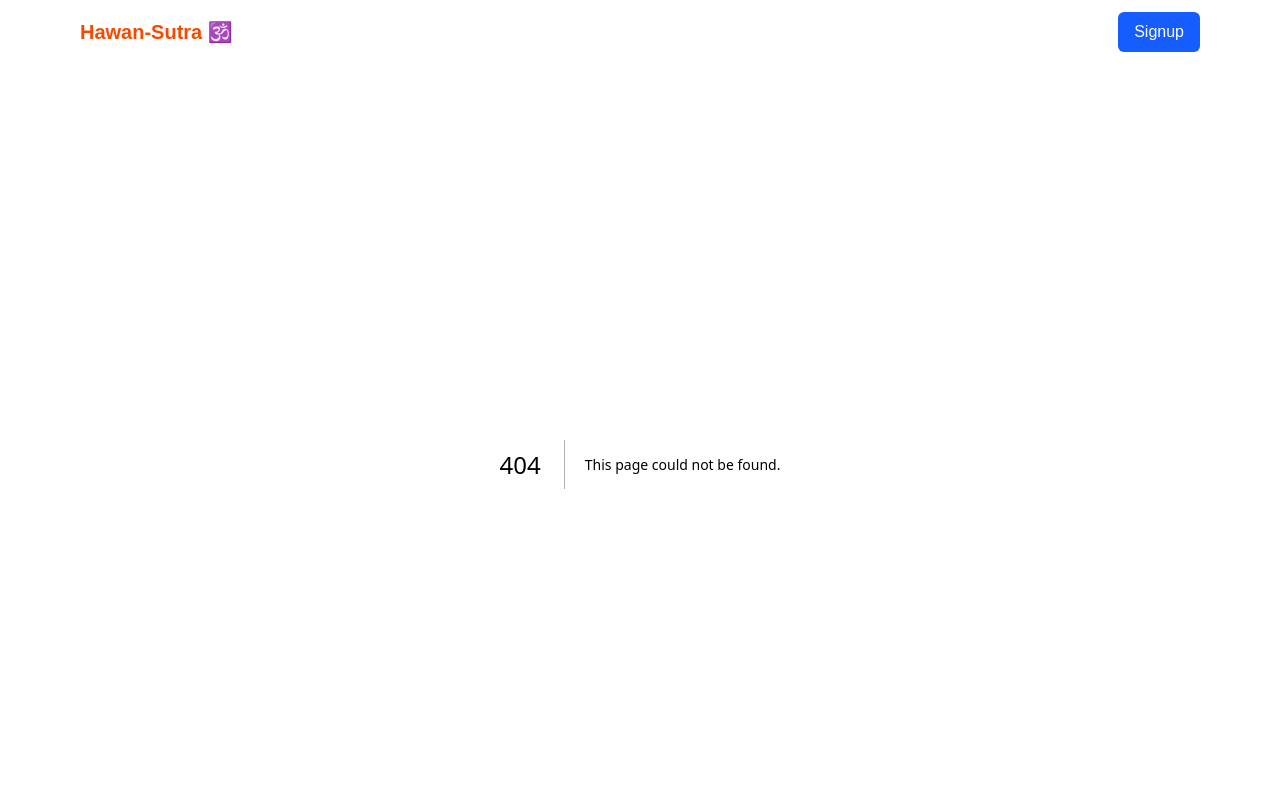
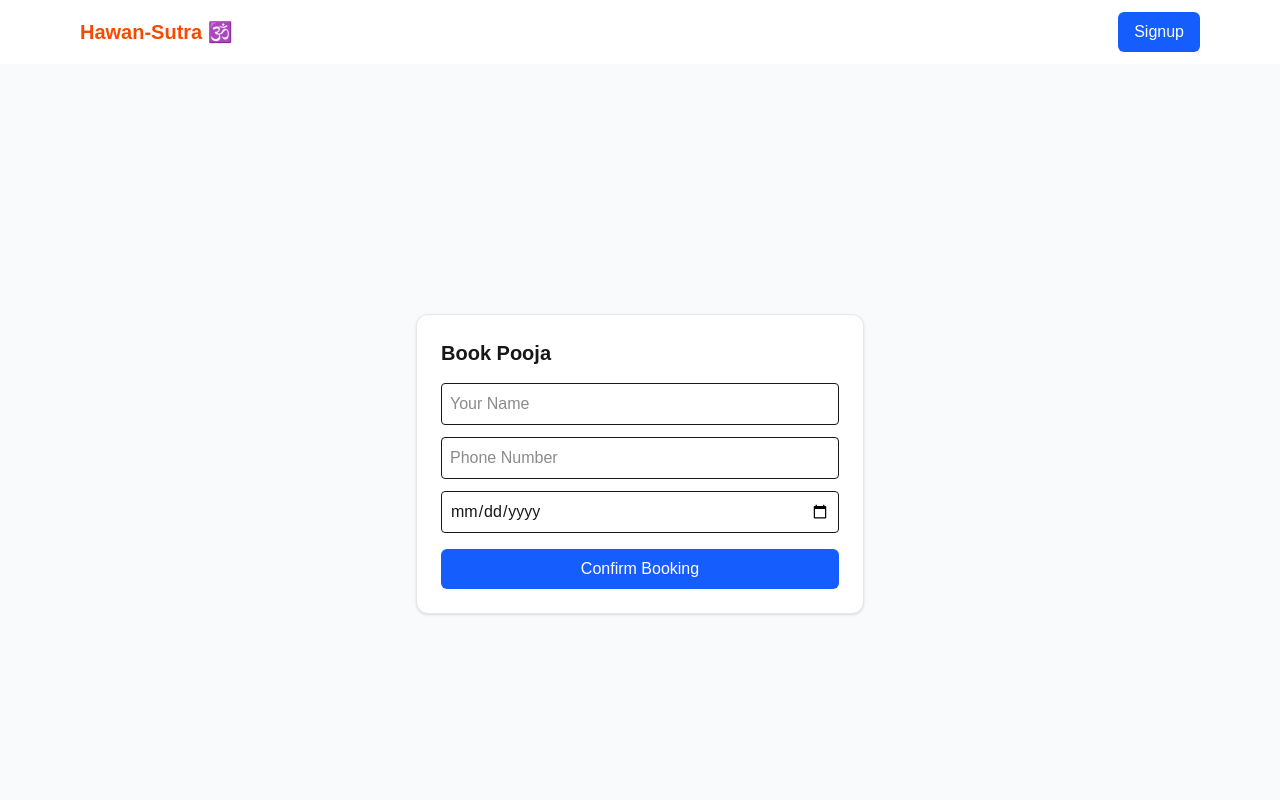
Before and after one commit to aman1999hopper/HawanSutra, a Next.js app in the folder pooja-app/: page /poojas/1/book in a window 1280 px wide. Before the commit this address had no page. Shown: the top 800 px of the page. Built offline with nearby package versions, Linux system fonts and the light colour scheme.

Commit message:
Removing error and retrive data from mongo

```diff
--- a/pooja-app/app/admin/page.tsx
+++ b/pooja-app/app/admin/page.tsx
@@ -1,6 +1,6 @@
 "use client";
 
-import { useEffect, useState } from "react";
+import { useCallback, useEffect, useState } from "react";
 import Card from "@/components/ui/Card";
 import Button from "@/components/ui/Button";
 
@@ -11,8 +11,33 @@ type Pooja = {
   price: number;
 };
 
+type Booking = {
+  _id: string;
+  poojaId: string;
+  name: string;
+  phone: string;
+  date: string;
+  createdAt: string;
+};
+
 export default function AdminPage() {
   const [poojas, setPoojas] = useState<Pooja[]>([]);
+  const [bookings, setBookings] = useState<Booking[]>([]);
+
+  // Load Poojas
+  const loadBookings = useCallback(async () => {
+    try {
+      const res = await fetch("/api/bookings");
+      const data = await res.json();
+      setBookings(data);
+    } catch (error) {
+      console.error("Failed to load bookings", error);
+    }
+  }, []);
+
+  useEffect(() => {
+    // loadBookings();
+  }, [loadBookings]);
 
   // Load data
   const loadPoojas = async () => {
@@ -105,6 +130,24 @@ export default function AdminPage() {
           </Card>
         ))}
       </div>
+      <div className="grid grid-cols-1 md:grid-cols-2 gap-4">
+        {bookings.map((b) => (
+          <Card key={b._id} className="p-4">
+            <p>
+              <b>Name:</b> {b.name}
+            </p>
+            <p>
+              <b>Phone:</b> {b.phone}
+            </p>
+            <p>
+              <b>Date:</b> {b.date}
+            </p>
+            <p className="text-xs text-gray-500 mt-1">
+              {new Date(b.createdAt).toLocaleString()}
+            </p>
+          </Card>
+        ))}
+      </div>
     </div>
   );
 }
--- /dev/null
+++ b/pooja-app/app/api/bookings/route.ts
@@ -0,0 +1,16 @@
+import { NextResponse } from "next/server";
+import { connectDB } from "@/lib/db";
+import Booking from "@/app/models/Booking";
+
+export async function POST(req: Request) {
+  await connectDB();
+  const body = await req.json();
+  await Booking.create(body);
+  return NextResponse.json({ success: true });
+}
+
+export async function GET() {
+  await connectDB();
+  const bookings = await Booking.find().sort({ createdAt: -1 });
+  return NextResponse.json(bookings);
+}
--- /dev/null
+++ b/pooja-app/app/models/Booking.ts
@@ -0,0 +1,15 @@
+import mongoose from "mongoose";
+
+
+const BookingSchema = new mongoose.Schema(
+  {
+    poojaId: String,
+    name: String,
+    phone: String,
+    date: String,
+  },
+  { timestamps: true }
+);
+
+export default mongoose.models.Booking ||
+  mongoose.model("Booking", BookingSchema);
--- /dev/null
+++ b/pooja-app/app/poojas/[id]/book/page.tsx
@@ -0,0 +1,65 @@
+"use client";
+
+import { useState } from "react";
+import { useParams, useRouter } from "next/navigation";
+import Button from "@/components/ui/Button";
+import Card from "@/components/ui/Card";
+
+export default function BookPoojaPage() {
+  const { id } = useParams();
+  const router = useRouter();
+
+  const [name, setName] = useState("");
+  const [phone, setPhone] = useState("");
+  const [date, setDate] = useState("");
+
+  const handleSubmit = async () => {
+    await fetch("/api/bookings", {
+      method: "POST",
+      body: JSON.stringify({
+        poojaId: id,
+        name,
+        phone,
+        date,
+      }),
+    });
+
+    alert("Booking Successful 🙏");
+    router.push("/");
+  };
+
+  return (
+    <div className="min-h-screen flex items-center justify-center bg-gray-50">
+      <Card className="p-6 w-full max-w-md">
+        <h1 className="text-xl font-bold mb-4">
+          Book Pooja
+        </h1>
+
+        <input
+          placeholder="Your Name"
+          className="w-full p-2 border rounded mb-3"
+          value={name}
+          onChange={(e) => setName(e.target.value)}
+        />
+
+        <input
+          placeholder="Phone Number"
+          className="w-full p-2 border rounded mb-3"
+          value={phone}
+          onChange={(e) => setPhone(e.target.value)}
+        />
+
+        <input
+          type="date"
+          className="w-full p-2 border rounded mb-4"
+          value={date}
+          onChange={(e) => setDate(e.target.value)}
+        />
+
+        <Button className="w-full" onClick={handleSubmit}>
+          Confirm Booking
+        </Button>
+      </Card>
+    </div>
+  );
+}
--- a/pooja-app/app/poojas/[id]/page.tsx
+++ b/pooja-app/app/poojas/[id]/page.tsx
@@ -1,30 +1,43 @@
-import { poojaList } from "@/data/poojas";
+import { notFound } from "next/navigation";
+import Button from "@/components/ui/Button";
+import Link from "next/link";
+import Pooja from "@/app/models/Pooja";
+import { connectDB } from "@/lib/db";
 
-export default function PoojaDetails({ params }: { params: { id: string } }) {
-  const pooja = poojaList.find((p) => p.id === params.id);
+type Props = {
+  params: {
+    id: string;
+  };
+};
+
+export default async function PoojaDetailPage({ params }: Props) {
+  const { id } = await params
+  await connectDB();
+
+  const pooja = await Pooja.findOne({ slug: id }).lean();
 
   if (!pooja) {
-    return <p className="p-6">Pooja not found.</p>;
+    notFound();
   }
 
   return (
-    <main className="p-6">
-      <h1 className="text-3xl font-bold text-gray-800">{pooja.title}</h1>
+    <div className="max-w-4xl mx-auto p-6">
+      <h1 className="text-3xl font-bold">{pooja.title}</h1>
 
-      <img
-        src={pooja.image}
-        className="w-full max-w-md rounded-lg shadow mt-4"
-      />
-
-      <p className="text-gray-600 mt-4">{pooja.shortDesc}</p>
-
-      <p className="mt-4 font-semibold text-xl">
-        Price: ₹{pooja.price.toLocaleString()}
+      <p className="text-gray-600 mt-3">
+        {pooja.shortDesc}
       </p>
 
-      <p className="text-sm text-gray-500 mt-1">
-        Duration: {pooja.durationMinutes ?? 60} minutes
+      <p className="mt-4 font-semibold text-lg text-orange-600">
+        ₹{pooja.price}
       </p>
-    </main>
+
+      <Link
+        href={`/poojas/${pooja._id}/book`}
+        className="inline-block mt-6"
+      >
+        <Button>Book Now</Button>
+      </Link>
+    </div>
   );
 }
--- a/pooja-app/data/poojas.json
+++ b/pooja-app/data/poojas.json
@@ -1,13 +1,13 @@
 [
   {
     "id": "28fa99fc-6be8-42a8-a137-830895a18734",
-    "title": "New Pooja",
+    "title": "Ganesh Pooja",
     "shortDesc": "Edit description",
     "price": 1000
   },
   {
     "id": "a7ddef04-368f-4e5f-9cc7-76f9a2caf830",
-    "title": "New Pooja",
+    "title": "Shiv Pooja",
     "shortDesc": "Edit description",
     "price": 1000
   },
```
